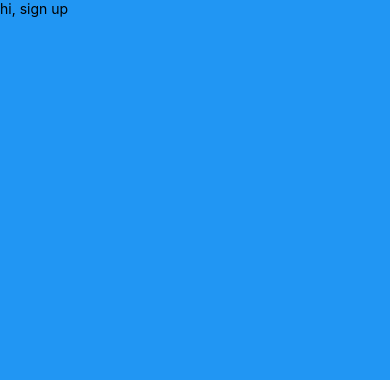
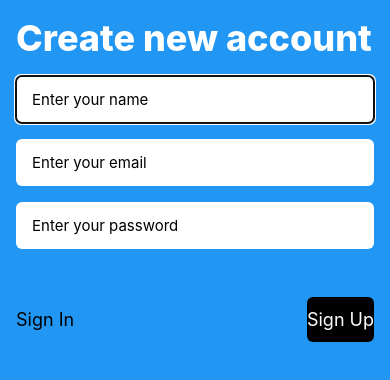
Before and after one commit to erhan11/chatty, a React Native app: screen /SignUp in a window 390 px wide. Shown: the top 380 px of the page. Built offline with nearby package versions, Linux system fonts and the light colour scheme.

Commit message:
last commit

```diff
--- /dev/null
+++ b/components/Button.jsx
@@ -0,0 +1,46 @@
+import React from "react";
+import { StyleSheet, TouchableOpacity, Text } from "react-native";
+import PropTypes from "prop-types";
+
+const Button = ({ title, varient }) => {
+  return (
+    <TouchableOpacity
+      style={[
+        styles.buttonContainer,
+        {
+          backgroundColor: varient === "primary" ? "black" : "transparent",
+          //          paddingHorizontal: varient === "primary" ? 16 : 0,
+        },
+      ]}
+    >
+      <Text
+        style={[
+          styles.buttonLabel,
+          { color: varient === "primary" ? "white" : "black" },
+        ]}
+      >
+        {title}
+      </Text>
+    </TouchableOpacity>
+  );
+};
+
+const { string } = PropTypes;
+Button.propTypes = {
+  title: string,
+  varient: string,
+};
+
+const styles = StyleSheet.create({
+  buttonContainer: {
+    paddingVertical: 12,
+    paddingHorizontal: 0,
+    borderRadius: 6,
+  },
+
+  buttonLabel: {
+    fontSize: 18,
+  },
+});
+
+export default Button;
--- a/screens/SignUp.jsx
+++ b/screens/SignUp.jsx
@@ -1,15 +1,32 @@
 import React from "react";
-import { Text, StyleSheet, SafeAreaView, View, Modal } from "react-native";
+import {
+  Text,
+  StyleSheet,
+  SafeAreaView,
+  View,
+  Modal,
+  TextInput,
+} from "react-native";
 import { colors } from "../config/constants";
 import PropTypes from "prop-types";
+import Button from "../components/Button";
 
 const SignUp = () => {
   return (
     <Modal isVisible={true} style={styles.modal}>
       <View style={styles.container}>
         <SafeAreaView>
-          <Text>hi, sign up</Text>
+          <View style={styles.contentContainer}>
+            <Text style={styles.title}>Create new account</Text>
+            <TextInput style={styles.input} placeholder="Enter your name" />
+            <TextInput style={styles.input} placeholder="Enter your email" />
+            <TextInput style={styles.input} placeholder="Enter your password" />
+          </View>
         </SafeAreaView>
+        <View style={styles.buttonsContainer}>
+          <Button title="Sign In" varient="secondary" />
+          <Button title="Sign Up" varient="primary" />
+        </View>
       </View>
     </Modal>
   );
@@ -24,10 +41,35 @@ const styles = StyleSheet.create({
   container: {
     flex: 1,
     backgroundColor: colors.primary,
-
-    margin: 0, // This is the important style you need to set
+    margin: 0,
     alignItems: undefined,
     justifyContent: undefined,
+  },
+  title: {
+    fontSize: 36,
+    color: "white",
+    fontWeight: "800",
+  },
+  contentContainer: { padding: 16 },
+
+  input: {
+    backgroundColor: "white",
+    fontSize: 15,
+    marginTop: 16,
+    paddingHorizontal: 16,
+    paddingVertical: 14,
+    borderRadius: 6,
+  },
+  buttonsContainer: {
+    flexDirection: "row",
+    justifyContent: "space-between",
+    marginTop: 32,
+    paddingHorizontal: 16,
+  },
+
+  buttonLabel: {
+    color: "white",
+    fontSize: 18,
   },
 });
 
```
